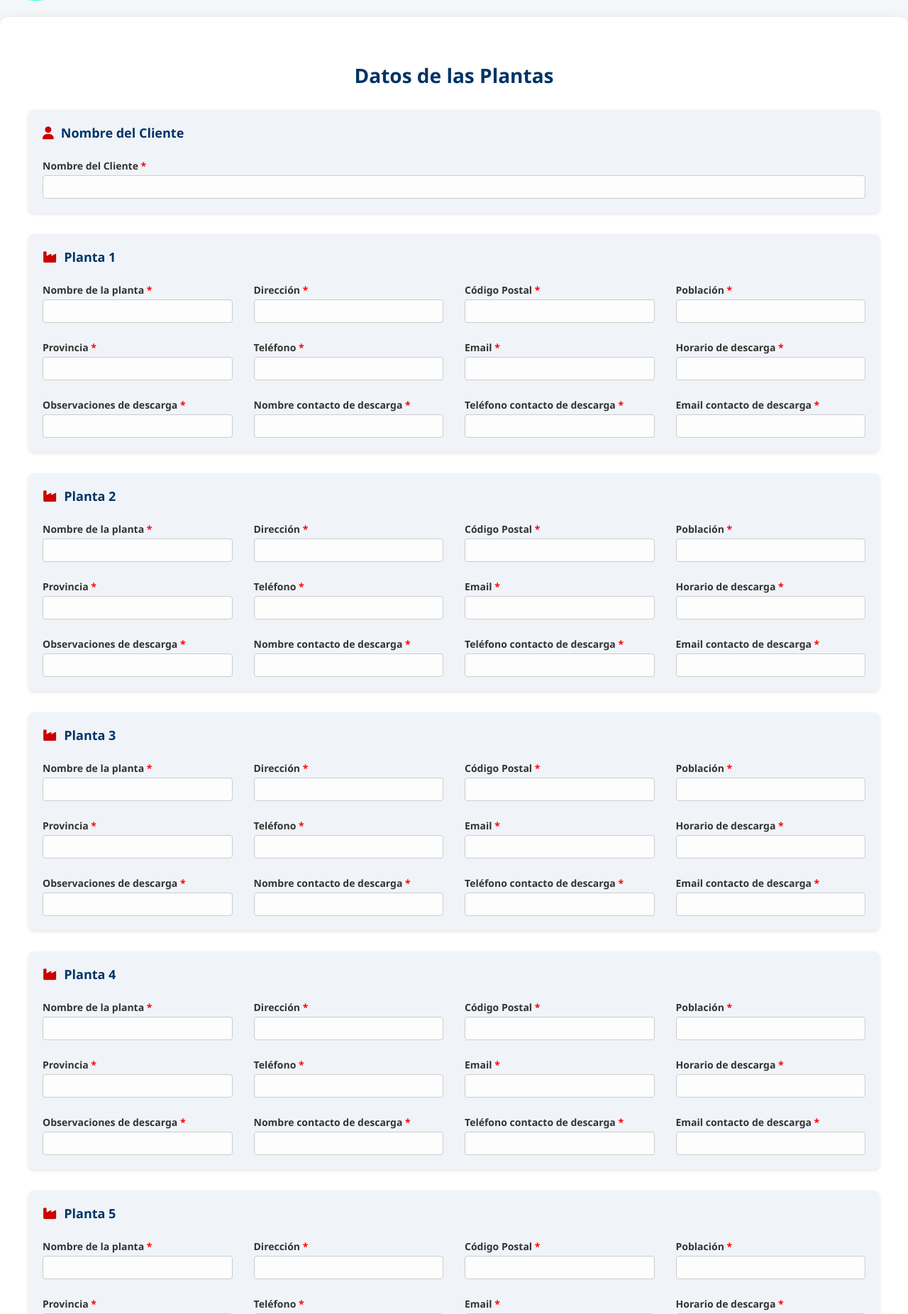
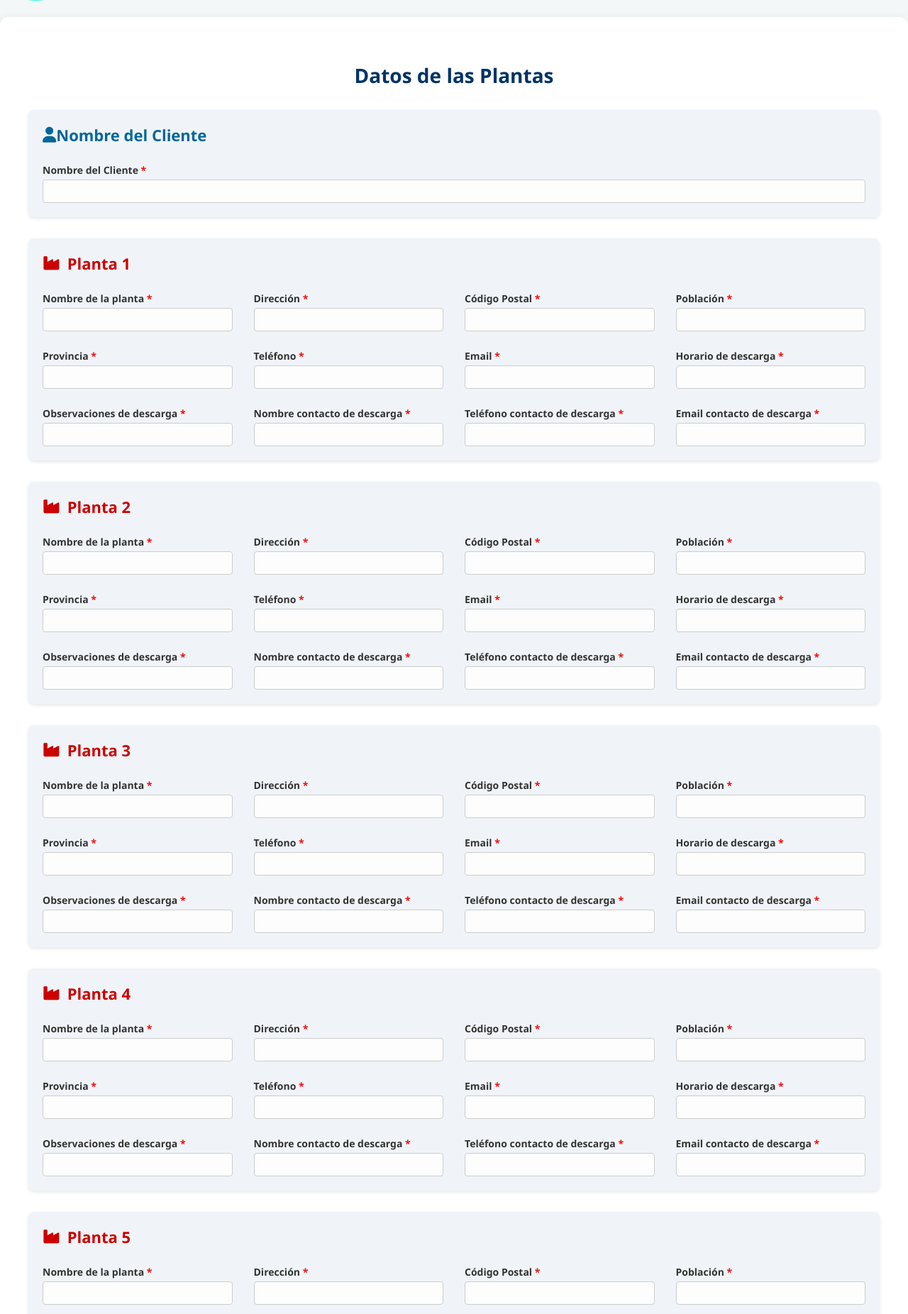
Before and after one commit to Miguel191194-desarrollador/Altaplantas, a Flask app: page /plantas in a window 1280 px wide. Shown: the part 79-1931 px from the top of the page at 71% size. Run offline with Flask 3, Linux system fonts and the light colour scheme.

Commit message:
Update plantas.html

```diff
--- a/templates/plantas.html
+++ b/templates/plantas.html
@@ -55,16 +55,24 @@
         }
 
         .section-title {
-            font-size: 18px;
+            font-size: 22px;
             font-weight: bold;
-            color: #003366;
+            color: #cc0000;
+            margin-bottom: 15px;
+            display: flex;
+            align-items: center;
+        }
+
+        .section-title-cliente {
+            font-size: 22px;
+            font-weight: bold;
+            color: #006699;
             margin-bottom: 15px;
             display: flex;
             align-items: center;
         }
 
         .section-title i {
-            color: #cc0000;
             margin-right: 10px;
         }
 
@@ -147,9 +155,9 @@
     <div class="container">
         <h2>Datos de las Plantas</h2>
 
-        <!-- Nuevo bloque: Nombre del cliente -->
+        <!-- Bloque: Nombre del cliente -->
         <div class="section">
-            <div class="section-title"><i class="fas fa-user"></i> Nombre del Cliente</div>
+            <div class="section-title-cliente"><i class="fas fa-user"></i> Nombre del Cliente</div>
             <div class="form-grid">
                 <div>
                     <label>Nombre del Cliente</label>
```
